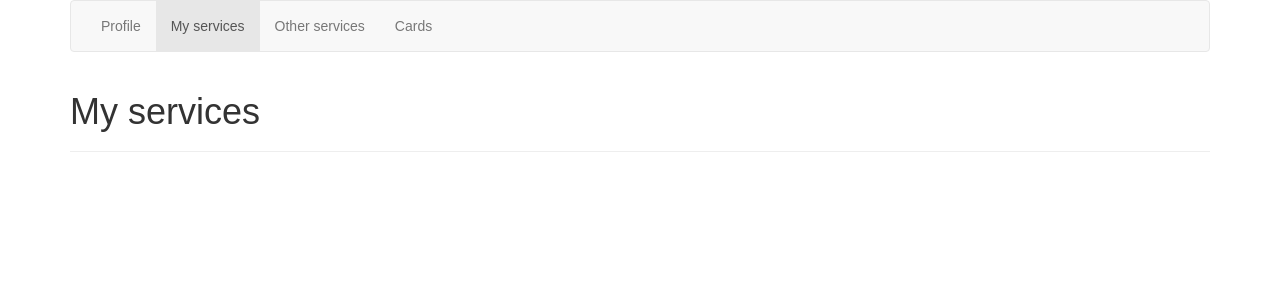
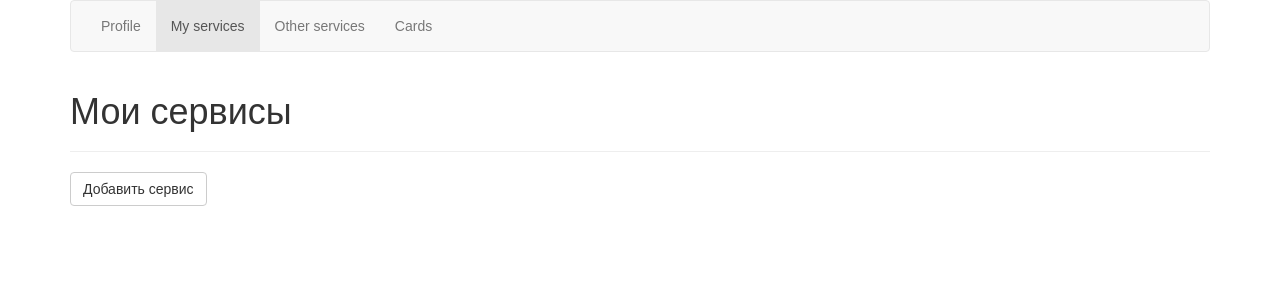
Before and after one commit to ExecutionLLC/cross_transaction_system, a React (Create React App) app in the folder frontend/: page /myservices in a window 1280 px wide. Shown: the top 300 px of the page. Built offline with nearby package versions, Linux system fonts and the light colour scheme.

Commit message:
my services tab: view class added, state added

```diff
--- a/frontend/src/Views/MyServices/MyServices.jsx
+++ b/frontend/src/Views/MyServices/MyServices.jsx
@@ -1,9 +1,30 @@
-import React from 'react';
+import React, { Component } from 'react';
+import { Button } from 'react-bootstrap';
 import ViewBase from '../ViewBase';
 
 
-export default function (props) {
-  return (
-    <ViewBase {...props} pageHeader="My services" />
-  );
+class MyServices extends Component {
+  constructor(props) {
+    super(props);
+    this.state = {
+      isLoading: false,
+      loadingError: null,
+      isAddingService: false,
+      addindOperatorToService: null,
+      myServices: null,
+    };
+  }
+
+  render() {
+    return (
+      <ViewBase {...this.props} pageHeader="Мои сервисы">
+        <Button>
+          Добавить сервис
+        </Button>
+      </ViewBase>
+    );
+  }
 }
+
+
+export default MyServices;
```
